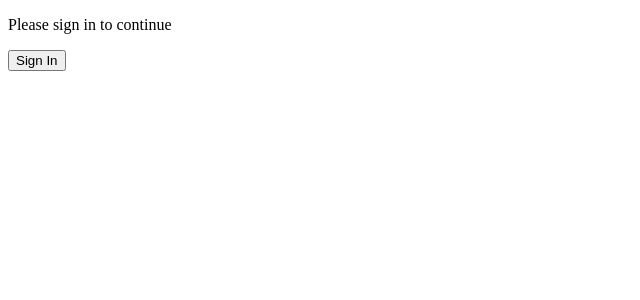
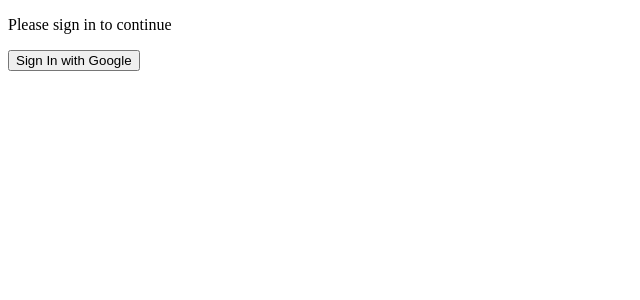
Before and after one commit to s-sabawi/ToolioAI, a React (Create React App) app: page / in a window 1280 px wide. Shown: the top 300 px of the page, without its empty margins (0-640 px from the left). Built offline with nearby package versions, Linux system fonts and the light colour scheme.

Commit message:
Implement Google OAuth sign-in in AuthComponent and update button text

```diff
--- a/src/components/AuthComponent.js
+++ b/src/components/AuthComponent.js
@@ -2,8 +2,8 @@ import React from 'react';
 
 const AuthComponent = ({ user, supabase }) => {
   const handleSignIn = async () => {
-    // Implement sign in logic
-    console.log('Sign in clicked');
+    const { error } = await supabase.auth.signInWithOAuth({ provider: 'google' });
+    if (error) alert(error.message);
   };
 
   const handleSignOut = async () => {
@@ -20,7 +20,7 @@ const AuthComponent = ({ user, supabase }) => {
       ) : (
         <div>
           <p>Please sign in to continue</p>
-          <button onClick={handleSignIn}>Sign In</button>
+          <button onClick={handleSignIn}>Sign In with Google</button>
         </div>
       )}
     </div>
```
